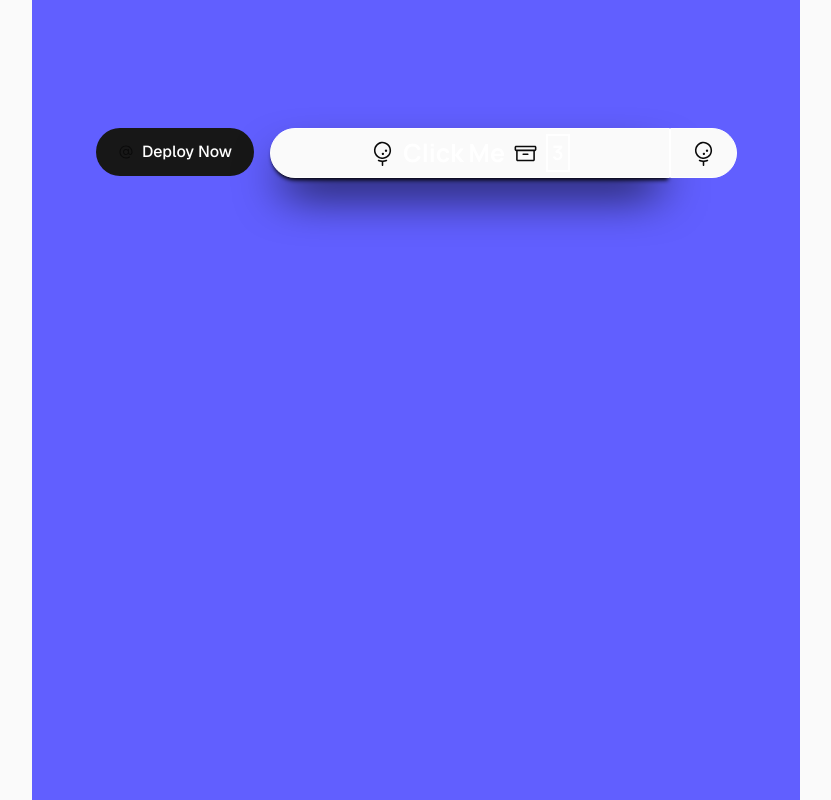
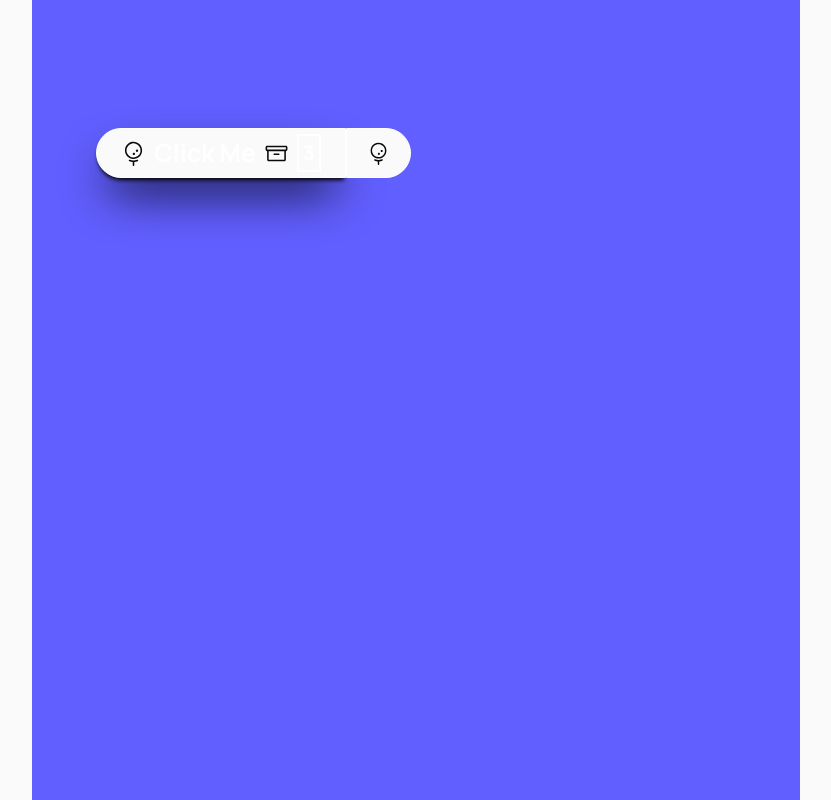
Before and after one commit to son-fr/Test-d-alternance-d-veloppeur-Front-end-Uxer, a Next.js app in the folder nextjs-dashboard/: page / in a window 1280 px wide. Shown: the whole page, without its empty margins (224-1055 px from the left). Built offline with nearby package versions, Linux system fonts and the light colour scheme; a web font is replaced by a local one.

Commit message:
[FIX] coding style

```diff
--- a/nextjs-dashboard/app/component/button.tsx
+++ b/nextjs-dashboard/app/component/button.tsx
@@ -17,7 +17,7 @@ type Icons = {
     right_icon?: Icons_name;
 }
 
-type TextSize = {
+type ItemsSize = {
     left_icon?: number;
     font_size?: number;
     right_icon?: number;
@@ -35,7 +35,7 @@ export type Button_props = {
                 'left_center' | 'center_center' | 'right_center' |
                 'left_bottom' | 'center_bottom' | 'right_bottom';
     icons?: Icons;
-    text_size?: TextSize;
+    items_size?: ItemsSize;
     button_shape?: 'rectangle' | 'rounded' | 'feather' | 'left-to-right' | 'right-to-left';
     shadow?: Shadows;
     border?: number;
@@ -45,6 +45,7 @@ export type Button_props = {
 /**
  * Show a personalisable button.
  *
+ * @param {boolean} disabled - Choose if the button is disabled or not. (default: false)
  * @param {string} text - The text of the button. (default: empty)
  * @param {Font_param} font_param - The font of the text, with is weight and style. (default: {
                                                                                                 font: inter,
@@ -66,7 +67,7 @@ export type Button_props = {
                                                                                                                                                                             left_icon: 'none',
                                                                                                                                                                             right_icon: 'none',
                                                                                                                                                                         })
- * @param {TextSize} text_size - The size of the text (in px), first value is the size of the left_icons, the second value is the size of the text, the third value is the size of the right_icon and the fourth value is the size of the badge (in px). (default: {
+ * @param {ItemsSize} items - The size of the items (in px), first value is the size of the left_icons, the second value is the size of the text, the third value is the size of the right_icon and the fourth value is the size of the badge . (default: {
                                                                                                                                                                                                                                                                 left_icon: 15,
                                                                                                                                                                                                                                                                 font_size: 20,
                                                                                                                                                                                                                                                                 right_icon: 15,
@@ -75,6 +76,7 @@ export type Button_props = {
  * @param {'rectangle' | 'rounded' | 'feather'} button_shape - The shape of the button between 5 deiferente shape (rectangle, rounded, feather). (default: "rounded")
  * @param {Shadows} shadow - Define the effect of the button. (default: 'none')
  * @param {number} border - The border of the button (in px). (default: 0)
+ * @param {string} badge - chose the texte inside the badge. (default: empty)
  * @returns The button component.
  */
 
@@ -96,7 +98,7 @@ export default function Button({disabled = false,
                                             left_icon: 'none',
                                             right_icon: 'none',
                                         },
-                                text_size = {
+                                items_size = {
                                             left_icon: 15,
                                             font_size: 20,
                                             right_icon: 15,
@@ -109,18 +111,17 @@ export default function Button({disabled = false,
     const colors = Get_Colors(color);
     const Shadow = Get_shadow(shadow);
 
-    console.log(colors.default, colors.hover, colors.focus, Shadow)
     return (
         <button disabled={disabled} style={{ height: `${height}px`, width: `${width}px`,
-                        fontSize: `${text_size.font_size}px`, fontWeight: font_param.weight, fontStyle: font_param.style,
+                        fontSize: `${items_size.font_size}px`, fontWeight: font_param.weight, fontStyle: font_param.style,
                         "--btn-color-disabled": `${colors.disabled}`, "--btn-color": `${colors.default}`, "--btn-color-hover": `${colors.hover}`, "--btn-color-focus": `${colors.focus}`,
                         alignItems: Item_position.align, justifyContent: Item_position.justify,
                         borderRadius: Shape_button, boxShadow: Shadow, border: `${border}px solid` } as React.CSSProperties}
                         className={`${font_param.font.className} ${styles.button} flex gap-2 px-5 text-background`}>
-            {Draw_Icons(icons.left_icon, text_size.left_icon, text_size.left_icon)}
+            {Draw_Icons(icons.left_icon, items_size.left_icon, items_size.left_icon)}
             {text}
-            {Draw_Icons(icons.right_icon, text_size.right_icon, text_size.right_icon)}
-            {Badge(badge, text_size.badge)}
+            {Draw_Icons(icons.right_icon, items_size.right_icon, items_size.right_icon)}
+            {Badge(badge, items_size.badge)}
         </button>
     )
 }
--- a/nextjs-dashboard/app/page.tsx
+++ b/nextjs-dashboard/app/page.tsx
@@ -8,23 +8,9 @@ export default function Home() {
       <main className="flex flex-1 w-full max-w-3xl flex-col items-center justify-between py-32 px-16 bg-indigo-500 dark:bg-gray sm:items-start">
 
         <div className="flex flex-col gap-4 text-base font-medium sm:flex-row">
-          <a
-            className="flex h-12 w-full items-center justify-center gap-2 rounded-full bg-foreground px-5 text-background transition-colors hover:bg-[#383838] dark:hover:bg-[#ccc] md:w-[158px]"
-            href="https://vercel.com/new?utm_source=create-next-app&utm_medium=appdir-template-tw&utm_campaign=create-next-app"
-            target="_blank"
-            rel="noopener noreferrer"
-          >
-            <Image
-              src="/icons/at.svg"
-              alt="Vercel logomark"
-              width={16}
-              height={16}
-            />
-            Deploy Now
-          </a>
           <ButtonGroup>
-            <Button button_shape="left-to-right" disabled={false} text="Click Me" height={50} width={400} position="center_center" text_size={{left_icon: 25, font_size: 25, right_icon: 25, badge: 20}} icons={{left_icon: 'golf', right_icon: 'archive'}} border={1} color={{default: 'Neutral/Grey/50',hover: 'Semantic/Cyan/400', focus: 'Semantic/Rose/600', disabled: 'Brand/Fairway/950'}} font_param={{font: manrope, weight: 700}} shadow='shadow-2xl-down' badge='3'/>
-            <Button button_shape="right-to-left" height={50} width={67} text_size={{left_icon: 25}} icons={{left_icon: 'golf'}} border={1} color={{default: 'Neutral/Grey/50',hover: 'Semantic/Cyan/400'}}/>
+            <Button button_shape="left-to-right" disabled={false} text="Click Me" height={50} width={250} position="center_center" items_size={{left_icon: 25, font_size: 25, right_icon: 25, badge: 20}} icons={{left_icon: 'golf', right_icon: 'archive'}} border={1} color={{default: 'Neutral/Grey/50',hover: 'Semantic/Cyan/400', focus: 'Semantic/Rose/600', disabled: 'Brand/Fairway/950'}} font_param={{font:manrope, weight:700, style:'normal'}} shadow='shadow-2xl-down' badge='3'/>
+            <Button button_shape="right-to-left" height={50} width={65} items_size={{left_icon: 25}} icons={{left_icon: 'golf'}} border={1} color={{default: 'Neutral/Grey/50',hover: 'Semantic/Cyan/400'}}/>
           </ButtonGroup>
         </div>
       </main>
--- a/nextjs-dashboard/app/props/get_colors.tsx
+++ b/nextjs-dashboard/app/props/get_colors.tsx
@@ -61,11 +61,6 @@ export default function Get_Colors(colors_state: Colors_state = {
             focus: Get_Color_value(colors_state.focus),
             disabled: Get_Color_value(colors_state.disabled),
         };
-    /*if (Colors_values.hover == 'unset')
-        Colors_values.hover = Colors_values.default;
-    if (Colors_values.focus == 'unset')
-        Colors_values.focus = Colors_values.default;*/
-
     return (
         Colors_values
     )
```
